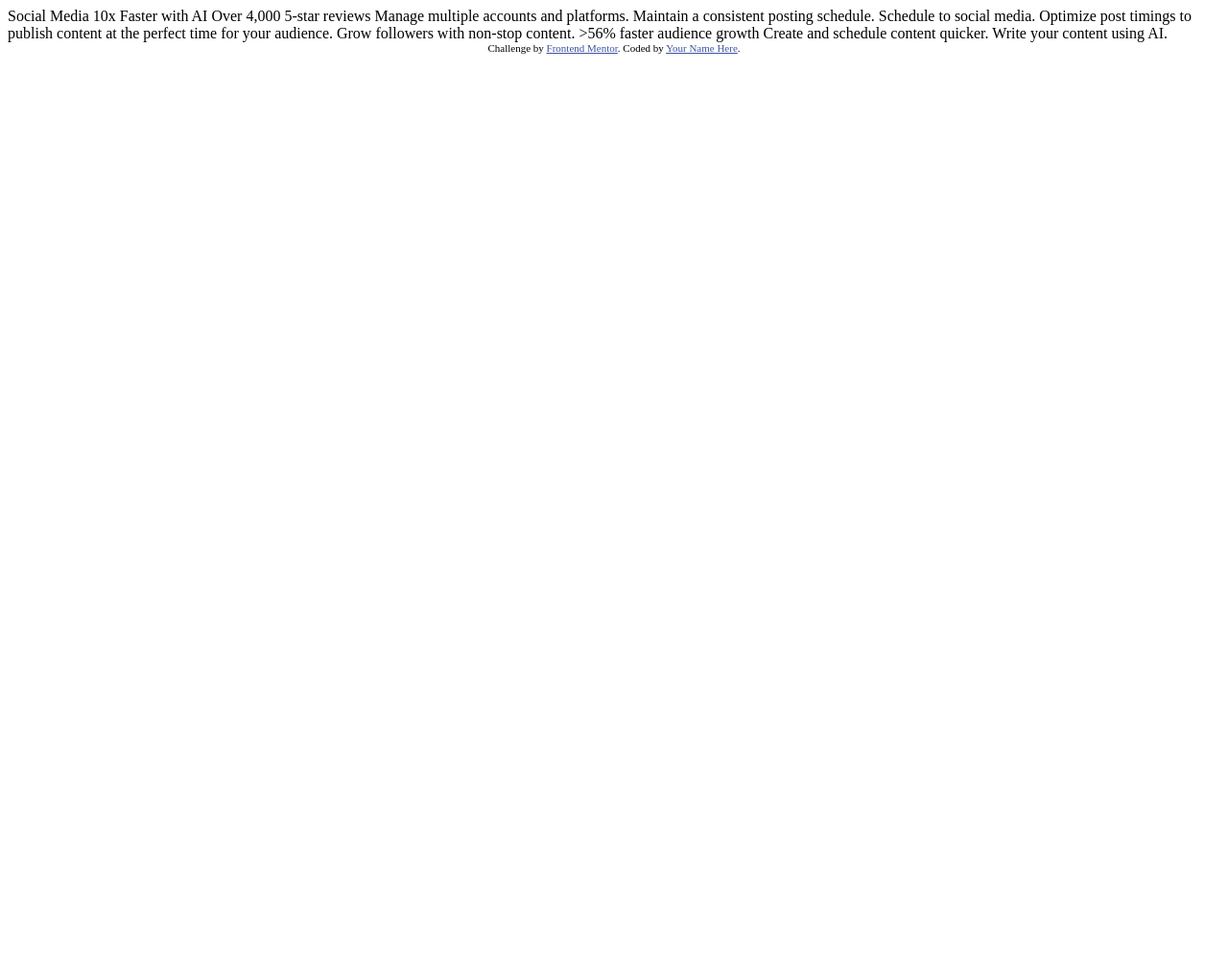
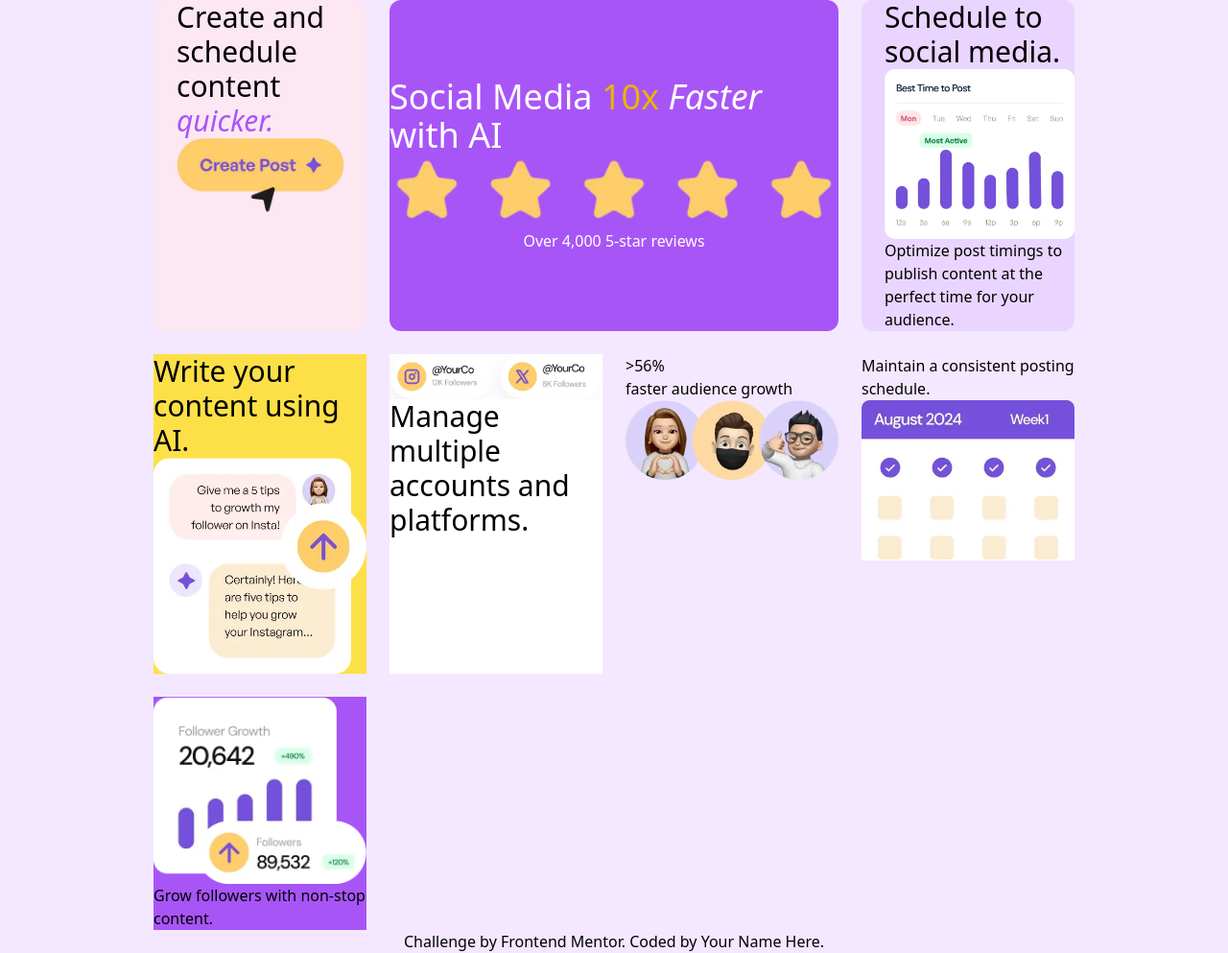
Before and after one commit to ash-109/bento-grid, a website: page index.html in a window 1280 px wide. Shown: the whole page at 96% size. Before the commit the page ends 800 px from the top, so only its background shows below. Drawn offline with Linux system fonts and the light colour scheme.

Commit message:
start the project

```diff
--- a/index.html
+++ b/index.html
@@ -1,42 +1,75 @@
 <!DOCTYPE html>
 <html lang="en">
+
 <head>
   <meta charset="UTF-8">
-  <meta name="viewport" content="width=device-width, initial-scale=1.0"> <!-- displays site properly based on user's device -->
+  <meta name="viewport" content="width=device-width, initial-scale=1.0">
+  <!-- displays site properly based on user's device -->
 
   <link rel="icon" type="image/png" sizes="32x32" href="./assets/images/favicon-32x32.png">
+  <link rel="stylesheet" href="./src/output.css">
+  <title>Bento grid | Frontend Mentor</title>
 
-  <title>Frontend Mentor | Bento grid</title>
+</head>
 
-  <!-- Feel free to remove these styles or customise in your own stylesheet 👍 -->
-  <style>
-    .attribution { font-size: 11px; text-align: center; }
-    .attribution a { color: hsl(228, 45%, 44%); }
-  </style>
-</head>
-<body>
+<body class="bg-purple-100 w-full h-full flex items-center justify-center flex-col">
+  <div class="container grid grid-cols-4 w-3/4 gap-6">
 
-  Social Media 10x Faster with AI
-  Over 4,000 5-star reviews
 
-  Manage multiple accounts and platforms.
+    <div class="bg-pink-100 rounded-xl px-6 ">
+      <h2 class="text-3xl "> Create and schedule content <span class=" text-purple-500 italic">quicker.</span></h2>
+      <div>
+        <img src="./assets/images/illustration-create-post.webp" alt="illustration-create-post">
+      </div>
+    </div>
+    <div class=" bg-purple-500 rounded-xl flex items-center justify-center flex-col col-start-2 col-end-4">
+      <h1 class="text-white text-4xl">Social Media <span class="text-yellow-500">10x</span> <span
+          class="italic">Faster</span> with AI</h1>
+      <img src="./assets/images/illustration-five-stars.webp" alt="">
+      <p class="text-white">Over 4,000 5-star reviews</p>
+    </div>
+    <div class="bg-purple-200 rounded-xl pl-6">
+      <h2 class="text-3xl">Schedule to social media.</h2>
+      <img src="./assets/images/illustration-schedule-posts.webp" alt="illustration-schedule-posts">
+      <p>Optimize post timings to publish content at the perfect time for your audience.</p>
+    </div>
+    <div class="bg-yellow-300">
+      <h2 class="text-3xl">Write your content using AI.</h2>
+      <img src="./assets/images/illustration-ai-content.webp" alt="">
+    </div>
+    <div class="bg-white">
+      <img src="./assets/images/illustration-multiple-platforms.webp" alt="">
+      <h2 class="text-3xl">Manage multiple accounts and platforms.
+      </h2>
 
-  Maintain a consistent posting schedule.
+    </div>
+    <div>
+      <h2>>56%</h2>
+      <p>faster audience growth</p>
+      <img src="./assets/images/illustration-audience-growth.webp" alt="">
+    </div>
+    <div>
+      <h3>Maintain a consistent posting schedule.</h3>
+      <img src="./assets/images/illustration-consistent-schedule.webp" alt="">
+    </div>
+    <div class="bg-purple-500">
+      <img src="./assets/images/illustration-grow-followers.webp" alt="">
+      <h2>Grow followers with non-stop content.</h2>
+    </div>
+  </div>
 
-  Schedule to social media.
-  Optimize post timings to publish content at the perfect time for your audience.
 
-  Grow followers with non-stop content.
 
-  >56% faster audience growth
 
-  Create and schedule content quicker.
 
-  Write your content using AI.
+
+
+
 
   <div class="attribution">
     Challenge by <a href="https://www.frontendmentor.io?ref=challenge">Frontend Mentor</a>.
     Coded by <a href="#">Your Name Here</a>.
   </div>
 </body>
+
 </html>
--- /dev/null
+++ b/package.json
@@ -0,0 +1,5 @@
+{
+  "devDependencies": {
+    "tailwindcss": "^3.4.13"
+  }
+}
--- a/style/styles.css
+++ b/style/styles.css
@@ -0,0 +1,9 @@
+@tailwind base;
+@tailwind components;
+@tailwind utilities;
+
+img{
+    width: 100%;
+    height: auto;
+    object-fit: cover;
+}
--- /dev/null
+++ b/tailwind.config.js
@@ -0,0 +1,9 @@
+module.exports = {
+    content: ["index.html"],
+    theme: {
+      extend: {},
+    },
+    plugins: [],
+  }
+
+  /* npx tailwindcss build ./style/styles.css -o ./src/output.css --watch */
```
Also changed, not shown: src/output.css (added), 1 other file.
